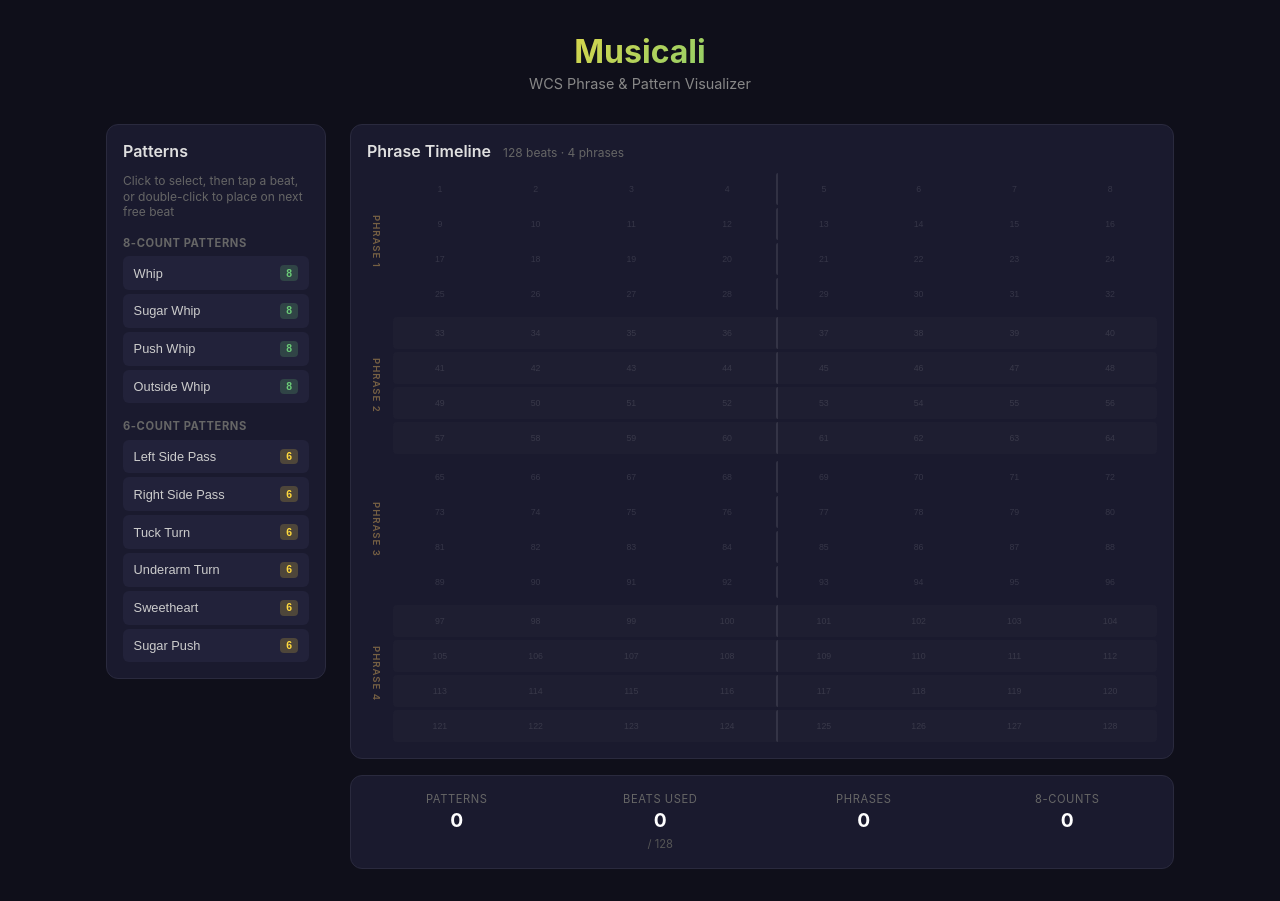
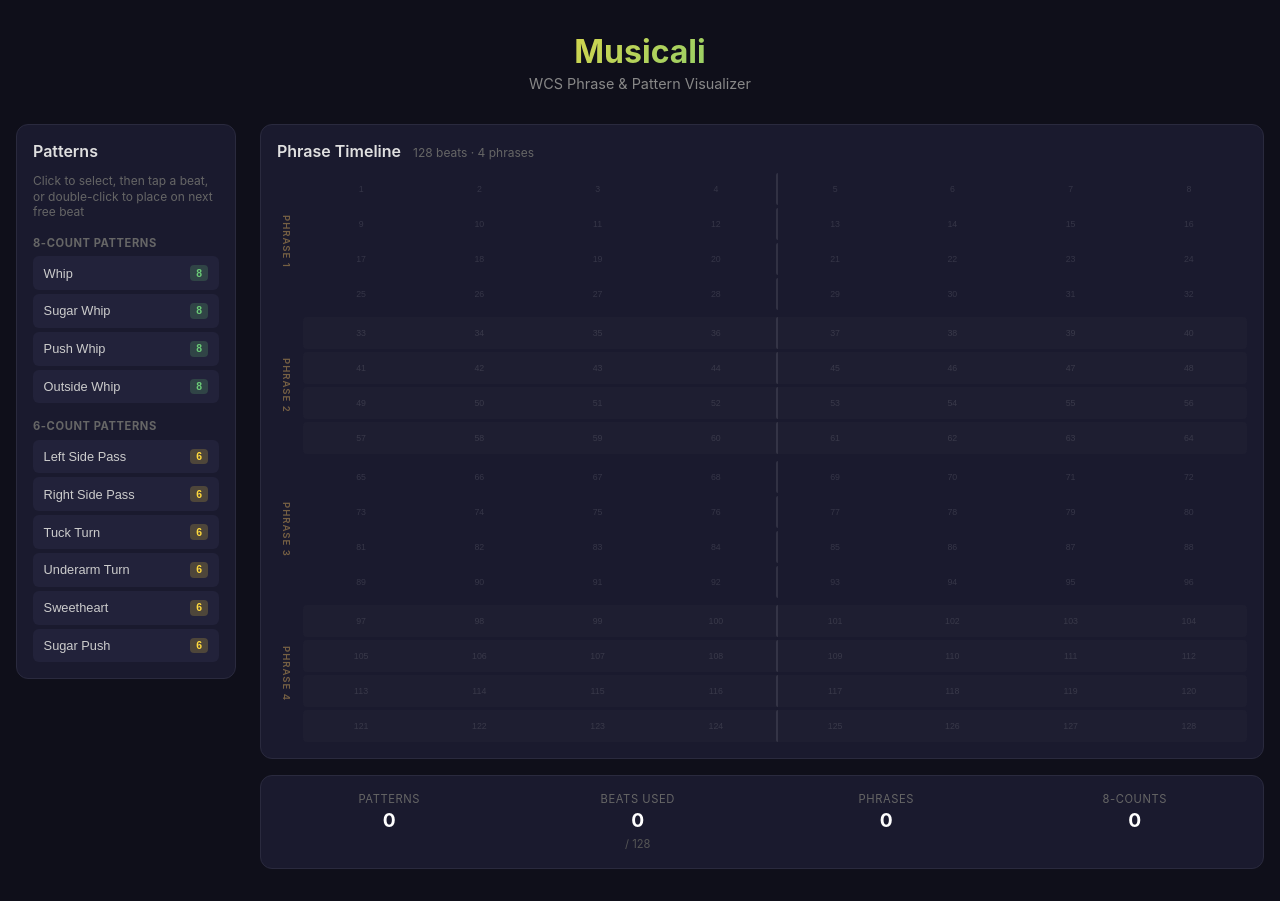
Before and after one commit to michaelkebe/musicali, a React (Vite) app in the folder frontend/: page / in a window 1280 px wide. Built offline with nearby package versions, Linux system fonts and the light colour scheme; the HTML template or start-up script is replaced by a standard one.

Commit message:
add AGENTS.md; widen layout to 1400px

```diff
--- a/frontend/src/App.css
+++ b/frontend/src/App.css
@@ -8,7 +8,7 @@ body {
 }
 
 .app {
-  max-width: 1100px;
+  max-width: 1400px;
   margin: 0 auto;
   padding: 2rem 1rem;
 }
```
Also changed, not shown: 1 other file (tests, documents, lock files or other folders).
